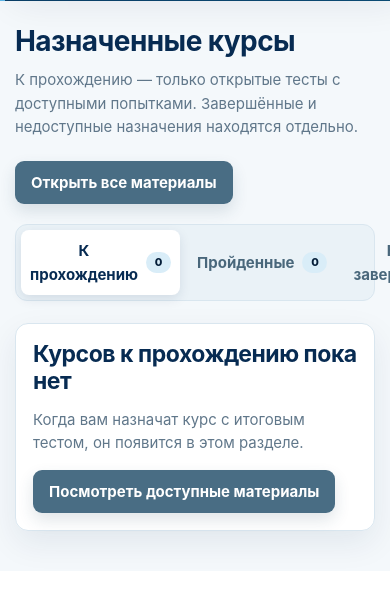
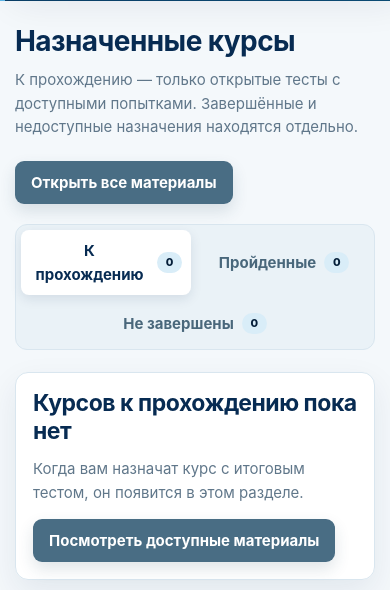
Before and after one commit to askhatts/medquality, a Django app: page /quality/courses/ in a window 390 px wide; the page is wider, and only the part inside the window is pictured. Shown: the part 491-1081 px from the top of that part. Before the commit the page ends 1054 px from the top of that part, so only its background shows below. Run offline with Django 5.2, Linux system fonts and the light colour scheme; the visitor is signed in with stand-in values (Sample User, id 1); data comes from the database, SQL or seed files in the repository; data that the repository does not hold is empty.

Commit message:
Allow learner course tabs to wrap on mobile

```diff
--- a/core/templates/core/courses.html
+++ b/core/templates/core/courses.html
@@ -9,7 +9,7 @@
   <a class="btn secondary" href="{% url 'directions' %}">Открыть все материалы</a>
 </div>
 
-<nav class="tabs" aria-label="Разделы назначенных курсов">
+<nav class="tabs" style="flex-wrap:wrap" aria-label="Разделы назначенных курсов">
   <a class="tab-link{% if selected_tab == 'active' %} active{% endif %}" href="{% url 'courses' %}">
     <span>К прохождению</span><span class="nav-count">{{ active_count }}</span>
   </a>
```
